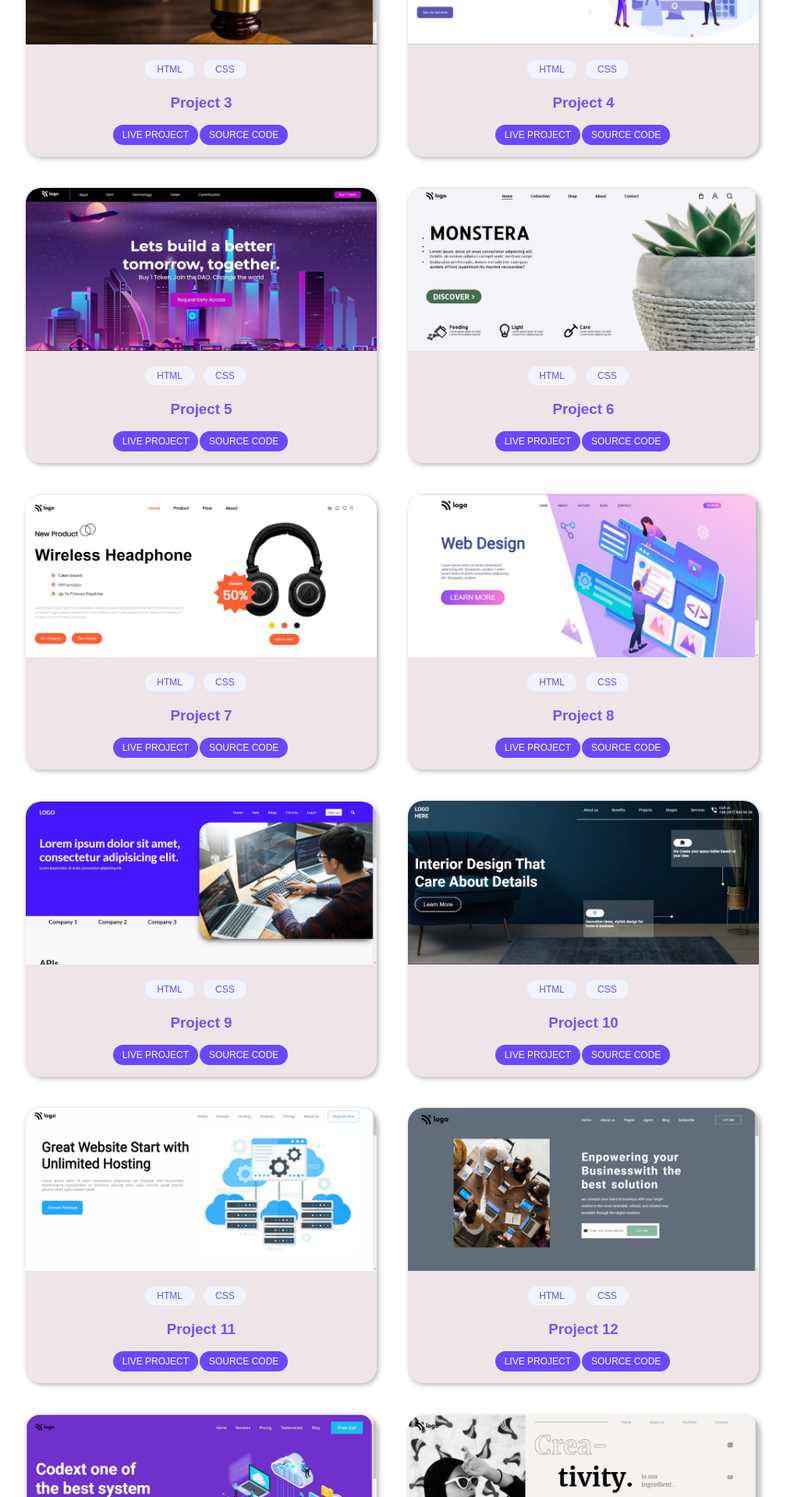
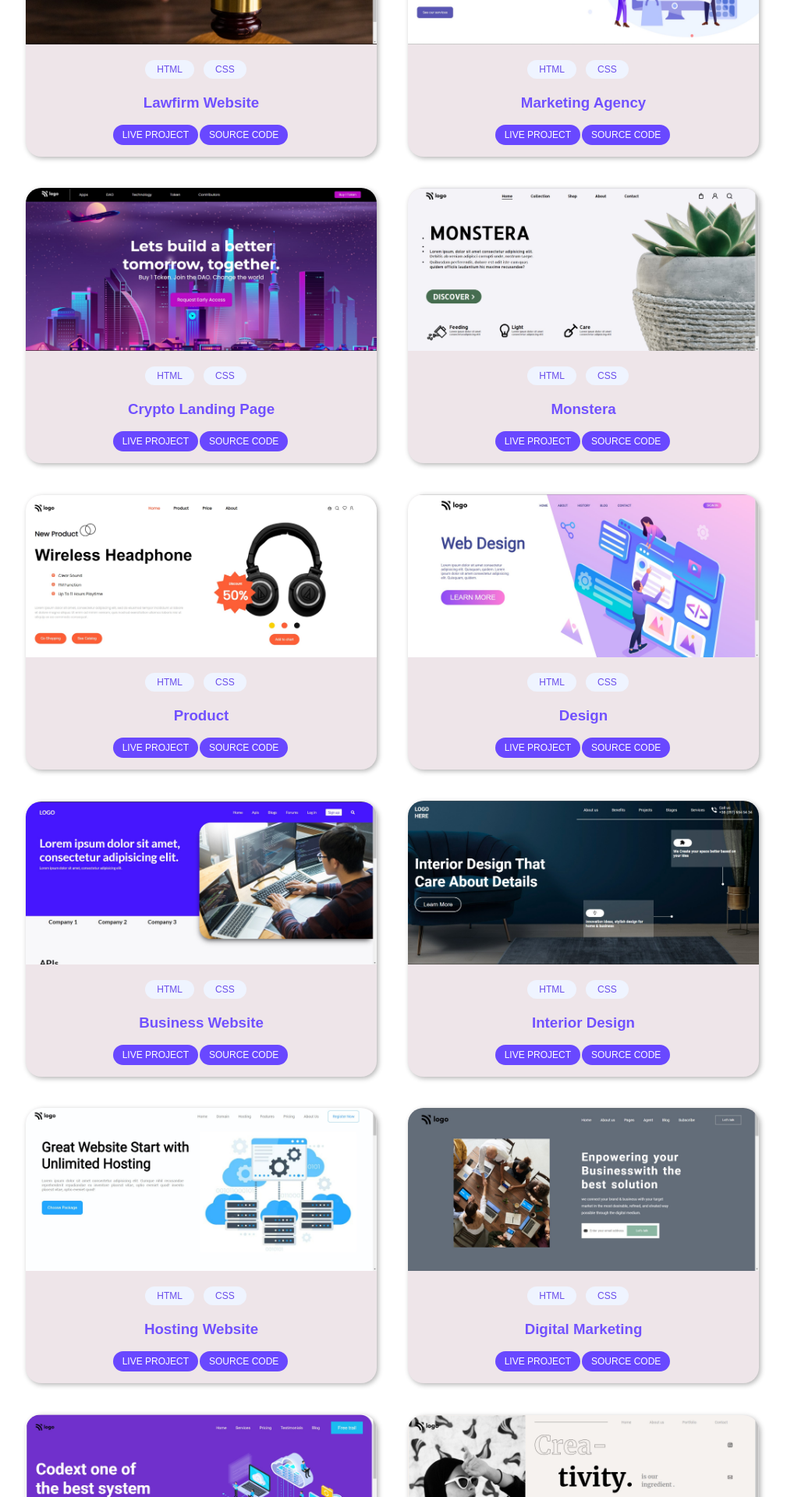
Before and after one commit to Aniket-ap/my-portfolio, a React (Create React App) app: page /projects in a window 1280 px wide. Shown: the part 740-2660 px from the top of the page at 78% size, without its empty margins (137-1146 px from the left). Built offline with nearby package versions, Linux system fonts and the light colour scheme.

Commit message:
Project title modified

```diff
--- a/src/data.js
+++ b/src/data.js
@@ -26,7 +26,7 @@ import paytm from "./assets/image/paytm-clone-ss.jpg"
 export const PROJECT_DETAILS = [
   {
     id: 1,
-    title: "Project 1",
+    title: "Whats Trend in 2025 ?",
     description: "Project 1",
     pic: htmlP1,
     tag: ["HTML", "CSS"],
@@ -35,7 +35,7 @@ export const PROJECT_DETAILS = [
   },
   {
     id: 2,
-    title: "Project 2",
+    title: "Restrurant Website",
     description: "Project 2",
     pic: htmlP2,
     tag: ["HTML", "CSS"],
@@ -44,7 +44,7 @@ export const PROJECT_DETAILS = [
   },
   {
     id: 3,
-    title: "Project 3",
+    title: "Lawfirm Website",
     description: "Project 3",
     pic: htmlP3,
     tag: ["HTML", "CSS"],
@@ -53,7 +53,7 @@ export const PROJECT_DETAILS = [
   },
   {
     id: 4,
-    title: "Project 4",
+    title: "Marketing Agency",
     description: "Project 4",
     pic: htmlP4,
     tag: ["HTML", "CSS"],
@@ -62,7 +62,7 @@ export const PROJECT_DETAILS = [
   },
   {
     id: 5,
-    title: "Project 5",
+    title: "Crypto Landing Page",
     description: "Project 5",
     pic: htmlP5,
     tag: ["HTML", "CSS"],
@@ -71,7 +71,7 @@ export const PROJECT_DETAILS = [
   },
   {
     id: 6,
-    title: "Project 6",
+    title: "Monstera",
     description: "Project 6",
     pic: htmlP6,
     tag: ["HTML", "CSS"],
@@ -80,7 +80,7 @@ export const PROJECT_DETAILS = [
   },
   {
     id: 7,
-    title: "Project 7",
+    title: "Product",
     description: "Project 7",
     pic: htmlP7,
     tag: ["HTML", "CSS"],
@@ -89,7 +89,7 @@ export const PROJECT_DETAILS = [
   },
   {
     id: 8,
-    title: "Project 8",
+    title: "Design",
     description: "Project 8",
     pic: htmlP8,
     tag: ["HTML", "CSS"],
@@ -98,7 +98,7 @@ export const PROJECT_DETAILS = [
   },
   {
     id: 9,
-    title: "Project 9",
+    title: "Business Website",
     description: "Project 9",
     pic: htmlP9,
     tag: ["HTML", "CSS"],
@@ -107,7 +107,7 @@ export const PROJECT_DETAILS = [
   },
   {
     id: 10,
-    title: "Project 10",
+    title: "Interior Design",
     description: "Project 10",
     pic: htmlP10,
     tag: ["HTML", "CSS"],
@@ -116,7 +116,7 @@ export const PROJECT_DETAILS = [
   },
   {
     id: 11,
-    title: "Project 11",
+    title: "Hosting Website",
     description: "Project 11",
     pic: htmlP11,
     tag: ["HTML", "CSS"],
@@ -125,7 +125,7 @@ export const PROJECT_DETAILS = [
   },
   {
     id: 12,
-    title: "Project 12",
+    title: "Digital Marketing",
     description: "Project 12",
     pic: htmlP12,
     tag: ["HTML", "CSS"],
@@ -134,7 +134,7 @@ export const PROJECT_DETAILS = [
   },
   {
     id: 13,
-    title: "Project 13",
+    title: "SAAS",
     description: "Project 13",
     pic: htmlP13,
     tag: ["HTML", "CSS"],
@@ -143,7 +143,7 @@ export const PROJECT_DETAILS = [
   },
   {
     id: 14,
-    title: "Project 14",
+    title: "Creativity",
     description: "Project 14",
     pic: htmlP14,
     tag: ["HTML", "CSS"],
@@ -152,7 +152,7 @@ export const PROJECT_DETAILS = [
   },
   {
     id: 15,
-    title: "Project 15",
+    title: "Designer Portfolio",
     description: "Project 15",
     pic: htmlP15,
     tag: ["HTML", "CSS"],
```
